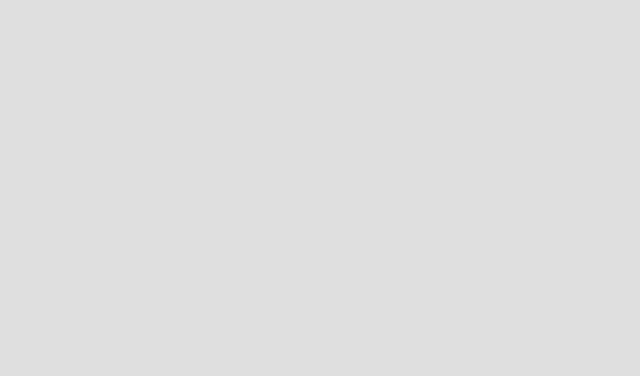
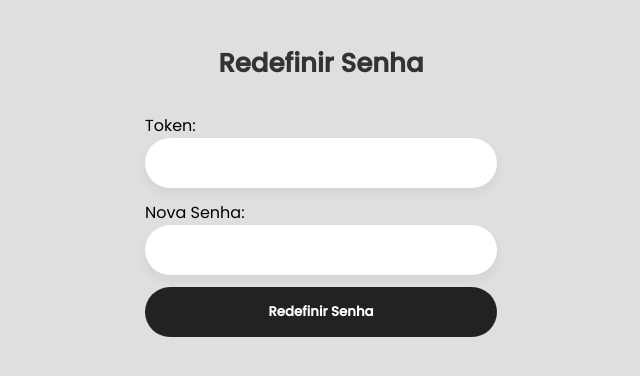
Before and after one commit to KeyssonG/api-portal-multithread, a React (Vite) app: page /reset-senha/confirmar in a window 1280 px wide. Before the commit this address had no page. Shown: the top 376 px of the page, without its empty margins (319-959 px from the left). Built offline with nearby package versions, Linux system fonts and the light colour scheme.

Commit message:
feat rota de reset de senha

```diff
--- a/src/App.tsx
+++ b/src/App.tsx
@@ -1,5 +1,7 @@
 import { Routes, Route } from 'react-router-dom';
 import  Login  from './pages/Login';
+import ResetSenhaSolicitar from './pages/ResetSenhaSolicitar';
+import ResetSenhaConfirmar from './pages/ResetSenhaConfirmar';
 import './styles/global.css';
 import Dashboard from './pages/Dashboard';
 import { DashboardProvider } from './contexts/DashboardContextType';
@@ -27,6 +29,8 @@ const App = () => {
                 <UserProjectionPage />
               </PrivateRoute>
             }></Route>
+            <Route path="/reset-senha/solicitar" element={<ResetSenhaSolicitar />} />
+            <Route path="/reset-senha/confirmar" element={<ResetSenhaConfirmar />} />
             <Route path='/' element={<Login />}></Route>
           </Routes>
         </main>
--- a/src/components/LoginForm.tsx
+++ b/src/components/LoginForm.tsx
@@ -9,6 +9,7 @@ type LoginFormProps = {
   onUsernameChange: (e: React.ChangeEvent<HTMLInputElement>) => void;
   onPasswordChange: (e: React.ChangeEvent<HTMLInputElement>) => void;
   onSubmit: (e: React.FormEvent) => void;
+  children?: React.ReactNode;
 };
 
 export const LoginForm = ({
@@ -18,7 +19,8 @@ export const LoginForm = ({
   isLoading,
   onUsernameChange,
   onPasswordChange,
-  onSubmit
+  onSubmit,
+  children
 }: LoginFormProps) => (
   <div className={styles.loginBox}>
     <div className={styles.loginHeader}>
@@ -61,6 +63,7 @@ export const LoginForm = ({
           {isLoading ? 'Carregando...' : 'Entrar'}
         </button>
       </div>
+  {children}
     </form>
   </div>
 );
--- a/src/pages/Login.tsx
+++ b/src/pages/Login.tsx
@@ -5,6 +5,7 @@ import { useLoginForm } from '../hooks/useLoginForm';
 import { usePasswordChangeForm } from '../hooks/usePasswordChangeForm';
 import { LoginForm } from '../components/LoginForm';
 import { PasswordChangeForm } from '../components/PasswordChangeForm';
+import { Link } from 'react-router-dom';
 import Footer from '../components/Footer';
 
 const Login = () => {
@@ -47,7 +48,11 @@ const Login = () => {
             onUsernameChange={(e) => loginForm.formActions.setUsername(e.target.value)}
             onPasswordChange={(e) => loginForm.formActions.setPassword(e.target.value)}
             onSubmit={handleLoginSubmit}
-          />
+          >
+            <div style={{ marginTop: 12, textAlign: 'center' }}>
+              <Link to="/reset-senha/solicitar">Esqueceu a senha?</Link>
+            </div>
+          </LoginForm>
         ) : (
           <PasswordChangeForm
             newPassword={passwordForm.formState.newPassword}
--- /dev/null
+++ b/src/pages/ResetSenhaConfirmar.tsx
@@ -0,0 +1,77 @@
+import React, { useState } from 'react';
+import { useLocation } from 'react-router-dom';
+import { authService } from '../services/authService';
+import styles from '../styles/Login.module.css';
+
+const ResetSenhaConfirmar: React.FC = () => {
+  const location = useLocation();
+  const [showInfo, setShowInfo] = useState(true);
+  const infoMsg = location.state?.info || '';
+  const [token, setToken] = useState('');
+  const [newPassword, setNewPassword] = useState('');
+  const [mensagem, setMensagem] = useState('');
+  const [erro, setErro] = useState('');
+  const [carregando, setCarregando] = useState(false);
+
+  const handleSubmit = async (e: React.FormEvent) => {
+    e.preventDefault();
+    setMensagem('');
+    setErro('');
+    setCarregando(true);
+    try {
+      await authService.confirmarResetSenha(token, newPassword);
+  setMensagem('Senha redefinida com sucesso! Você já pode fazer login.');
+  setShowInfo(false);
+      setToken('');
+      setNewPassword('');
+    } catch (err: any) {
+      setErro('Erro ao redefinir senha. Verifique o token e tente novamente.');
+    } finally {
+      setCarregando(false);
+    }
+  };
+
+  return (
+    <div className={styles.loginBox} style={{ maxWidth: 400, margin: '0 auto', padding: 24 }}>
+      <div className={styles.loginHeader}>
+        <header>Redefinir Senha</header>
+      </div>
+      <form onSubmit={handleSubmit}>
+        <div className={styles.inputBox}>
+          <label htmlFor="token">Token:</label>
+          <input
+            id="token"
+            type="text"
+            value={token}
+            onChange={e => setToken(e.target.value)}
+            required
+            className={styles.inputField}
+            style={{ marginBottom: 12 }}
+          />
+        </div>
+        <div className={styles.inputBox}>
+          <label htmlFor="newPassword">Nova Senha:</label>
+          <input
+            id="newPassword"
+            type="password"
+            value={newPassword}
+            onChange={e => setNewPassword(e.target.value)}
+            required
+            className={styles.inputField}
+            style={{ marginBottom: 12 }}
+          />
+        </div>
+        <div className={styles.inputSubmit}>
+          <button type="submit" className={styles.submitBtn} disabled={carregando} style={{ width: '100%' }}>
+            {carregando ? 'Enviando...' : 'Redefinir Senha'}
+          </button>
+        </div>
+      </form>
+  {showInfo && infoMsg && <p style={{ color: 'green', marginTop: 12 }}>{infoMsg}</p>}
+  {mensagem && <p style={{ color: 'green', marginTop: 12 }}>{mensagem}</p>}
+      {erro && <p style={{ color: 'red', marginTop: 12 }}>{erro}</p>}
+    </div>
+  );
+};
+
+export default ResetSenhaConfirmar;
--- /dev/null
+++ b/src/pages/ResetSenhaSolicitar.tsx
@@ -0,0 +1,58 @@
+import React, { useState } from 'react';
+import { useNavigate } from 'react-router-dom';
+import { authService } from '../services/authService';
+import styles from '../styles/Login.module.css';
+
+const ResetSenhaSolicitar: React.FC = () => {
+  const [email, setEmail] = useState('');
+  const navigate = useNavigate();
+  const [erro, setErro] = useState('');
+  const [carregando, setCarregando] = useState(false);
+
+  const handleSubmit = async (e: React.FormEvent) => {
+    e.preventDefault();
+    setErro('');
+    setCarregando(true);
+    try {
+      await authService.solicitarResetSenha(email);
+      navigate('/reset-senha/confirmar', {
+        state: { info: 'Se o e-mail estiver cadastrado, você receberá um token para redefinir sua senha.' }
+      });
+    } catch (err: any) {
+      setErro('Erro ao solicitar reset de senha.');
+    } finally {
+      setCarregando(false);
+    }
+  };
+
+  return (
+    <div className={styles.loginBox} style={{ maxWidth: 400, margin: '0 auto', padding: 24 }}>
+      <div className={styles.loginHeader}>
+        <header>Esqueci minha senha</header>
+      </div>
+      <form onSubmit={handleSubmit}>
+        <div className={styles.inputBox}>
+          <label htmlFor="email">E-mail:</label>
+          <input
+            id="email"
+            type="email"
+            value={email}
+            onChange={e => setEmail(e.target.value)}
+            required
+            className={styles.inputField}
+            style={{ marginBottom: 12 }}
+          />
+        </div>
+        <div className={styles.inputSubmit}>
+          <button type="submit" className={styles.submitBtn} disabled={carregando} style={{ width: '100%' }}>
+            {carregando ? 'Enviando...' : 'Solicitar token'}
+          </button>
+        </div>
+      </form>
+       {/* Mensagem removida, agora exibida na tela de confirmação */}
+      {erro && <p style={{ color: 'red', marginTop: 12 }}>{erro}</p>}
+    </div>
+  );
+};
+
+export default ResetSenhaSolicitar;
--- a/src/services/authService.ts
+++ b/src/services/authService.ts
@@ -21,5 +21,13 @@ export const authService = {
       headers: { Authorization: `Bearer ${token}` }
     });
     return response.data;
+  },
+
+  async solicitarResetSenha(email: string) {
+    return authApi.post('/reset-senha/solicitar', { email });
+  },
+
+  async confirmarResetSenha(token: string, newPassword: string) {
+    return authApi.post('/reset-senha/confirmar', { token, newPassword });
   }
 };
```
